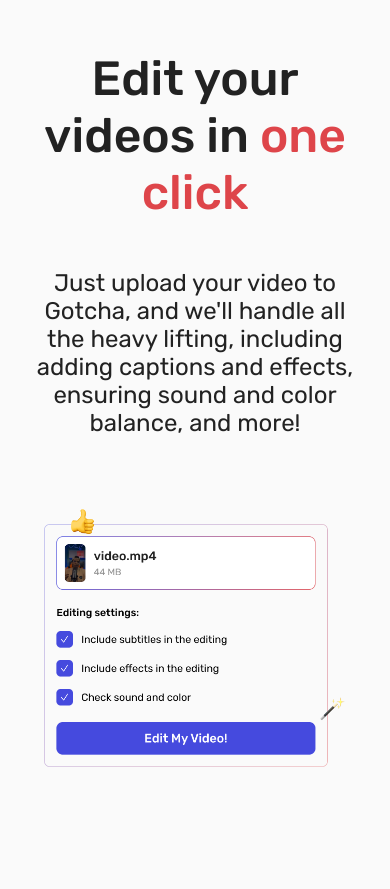
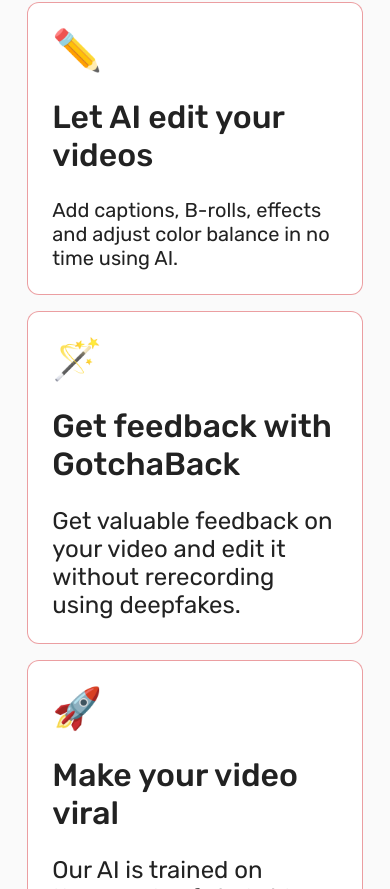
Before and after one commit to rootint/gotcha-landing, a SvelteKit app: page / in a window 390 px wide. Shown: the part 875-1764 px from the top of the page. Built offline with nearby package versions, Linux system fonts and the light colour scheme; no server answers.

Commit message:
Fix mobile stuff

```diff
--- a/src/routes/Cards.svelte
+++ b/src/routes/Cards.svelte
@@ -8,13 +8,45 @@
 </script>
 
 {#if isMobile}
-	<!-- <section class="mobile">
-		<h1 style="text-align: center" class="mobile">{title}</h1>
-		<h2 style="text-align: center" class="mobile">
-			{subtitle}
-		</h2>
-		<div style="height: 40px" />
-	</section> -->
+	<div style="height: 5rem;" />
+	<div class="cards mobile">
+		<div class="card-wrapper mobile">
+			<div class="card">
+				<p class="emoji">✏️</p>
+				<div style="height: 1.5rem" />
+				<p class="header">Let AI edit your<br />videos</p>
+				<div style="height: 1.5rem" />
+				<p class="description mobile">
+					Add captions, B-rolls, effects and adjust color balance in no time using AI.
+				</p>
+			</div>
+		</div>
+        <div style="height: 1rem;" />
+		<div class="card-wrapper mobile">
+			<div class="card">
+				<p class="emoji">🪄</p>
+				<div style="height: 1.5rem" />
+				<p class="header">Get feedback with GotchaBack</p>
+				<div style="height: 1.5rem" />
+				<p class="description">
+					Get valuable feedback on your video and edit it without rerecording using deepfakes.
+				</p>
+			</div>
+		</div>
+        <div style="height: 1rem;" />
+		<div class="card-wrapper mobile">
+			<div class="card right">
+				<p class="emoji">🚀</p>
+				<div style="height: 1.5rem" />
+				<p class="header">Make your video<br />viral</p>
+				<div style="height: 1.5rem" />
+				<p class="description">
+					Our AI is trained on thousands of viral videos to make your video as viral as possible.
+				</p>
+			</div>
+		</div>
+	</div>
+	<div style="height: 4rem" />
 {:else}
 	<div style="height: 5rem;" />
 	<div class="cards">
@@ -63,6 +95,13 @@
 		color: var(--color-text);
 		z-index: 1;
 	}
+    .description.mobile {
+		font-family: 'Rubik', sans-serif;
+		font-weight: 400;
+		font-size: 1.25rem;
+		color: var(--color-text);
+		z-index: 1;
+	}
 	.header {
 		font-family: 'Rubik', sans-serif;
 		font-weight: 500;
@@ -78,6 +117,11 @@
 	.cards {
 		display: flex;
 		align-items: center;
+        justify-content: center;
+	}
+	.cards.mobile {
+		display: flex;
+		flex-direction: column;
 	}
 	.card-wrapper {
 		background-color: rgba(222, 69, 74, 0.5);
@@ -85,6 +129,16 @@
 		/* background-color: linear-gradient(to left top, blue, red); */
 		width: calc(33% - 0.5rem);
 		margin-right: 1.5rem;
+		border-radius: 12px;
+	}
+
+	.card-wrapper.mobile {
+		background-color: rgba(222, 69, 74, 0.5);
+		/* background-color: linear-gradient(to bottom right, #de454a, #454ade); */
+		/* background-color: linear-gradient(to left top, blue, red); */
+		width: 100%;
+        margin: 0;
+		/* margin-right: 10rem; */
 		border-radius: 12px;
 	}
 	.card {
```
